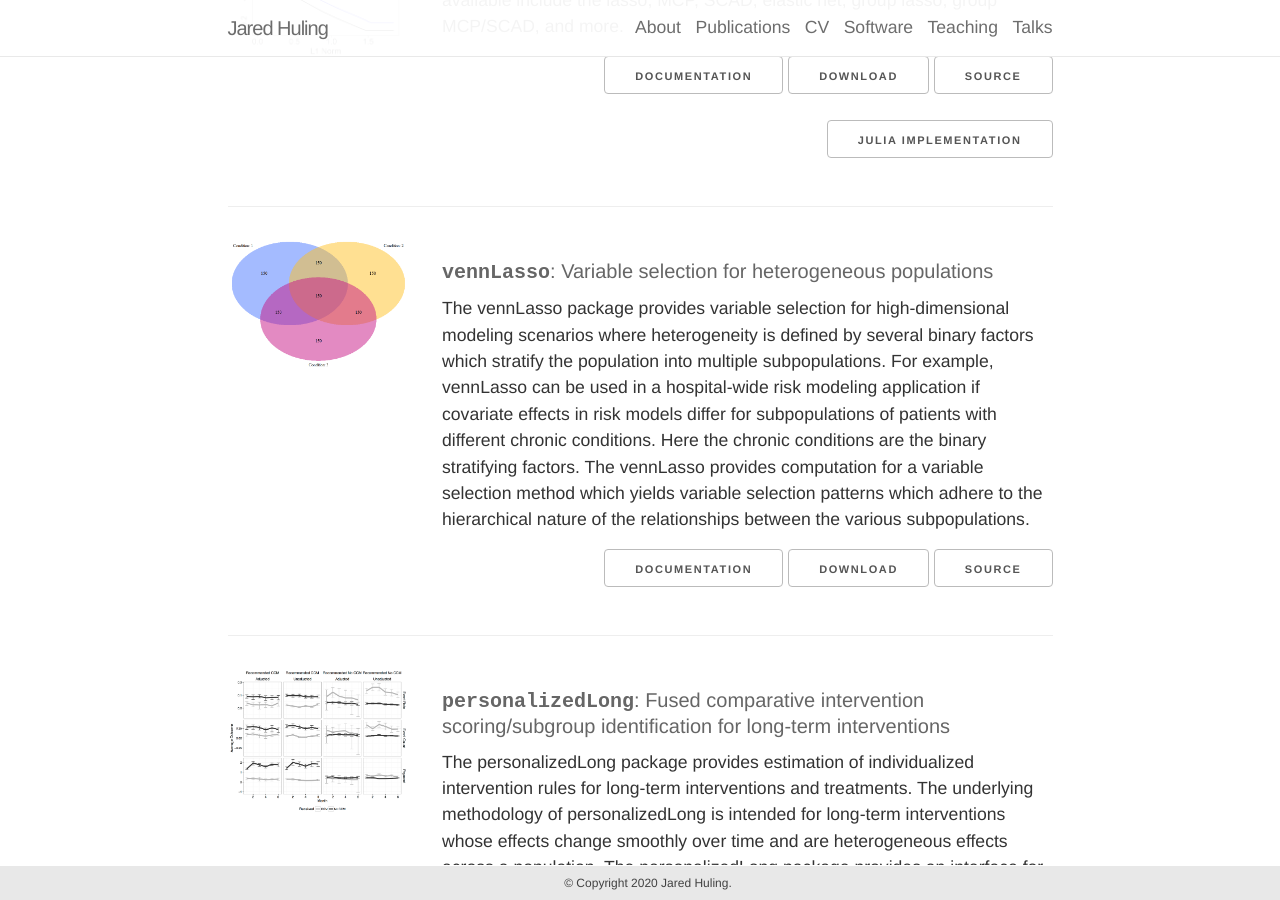
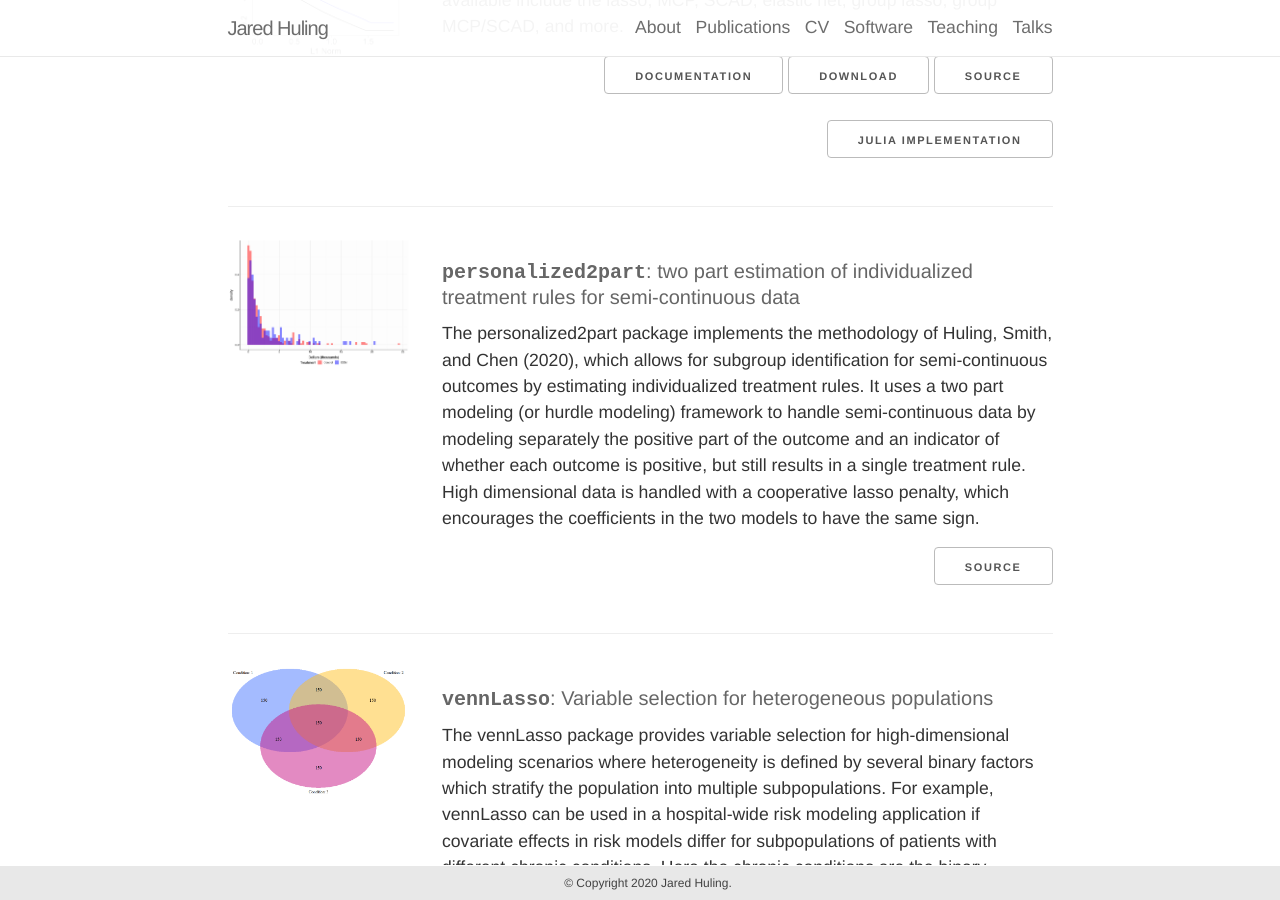
Before and after one commit to jaredhuling/jaredhuling.github.io, a Jekyll site: the page built from _pages/software.md, in a window 1280 px wide and 900 px high, scrolled down 877 px. Built offline with Jekyll 4.4.1, drawn with Linux system fonts in a browser that asks for light colours; nearby versions of some CDN libraries.

Commit message:
add p2p to software

```diff
--- a/_pages/software.md
+++ b/_pages/software.md
@@ -64,6 +64,33 @@ permalink: /software/
           <a href="https://cran.r-project.org/package=oem" class="button">Download</a>
           <a href="https://github.com/jaredhuling/oem" class="button">Source</a><br><br>
           <a href="https://github.com/jaredhuling/OrthogEM.jl" class="button">Julia implementation</a>
+        </p>
+
+      </div>
+    </div>
+
+  </div>
+
+  <div class="docs-section">
+
+    <div class="row">
+
+      <div class="three columns">
+        <img src="/images/response_histograms_wide.png" width="100%" alt="hdnom-icon" />
+      </div>
+
+      <div class="nine columns">
+
+        <h4><b style="font-family:monospace">personalized2part</b>: two part estimation of individualized treatment rules for semi-continuous data</h4>
+
+        <p>
+          The personalized2part package implements the methodology of Huling, Smith, and Chen (2020), which allows for subgroup identification for semi-continuous outcomes by estimating individualized treatment rules. It uses a two part modeling (or hurdle modeling) framework to handle semi-continuous data by modeling separately the positive part of the outcome and an indicator of whether each outcome is positive, but still results in a single treatment rule. High dimensional data is handled with a cooperative lasso penalty, which encourages the coefficients in the two models to have the same sign.
+        </p>
+
+        <p align="right">
+          <!-- <a href="http://jaredhuling.github.io/vennLasso/" class="button">Documentation</a> -->
+          <!-- <a href="https://cran.r-project.org/package=personalized2part" class="button">Download</a>  -->
+          <a href="https://github.com/jaredhuling/personalized2part" class="button">Source</a>
         </p>
 
       </div>
```
Also changed, not shown: images/likelihood_scaling_illustration_loglam_with_mse_min.png (added), images/response_histograms_wide.png (added), 2 other files.
